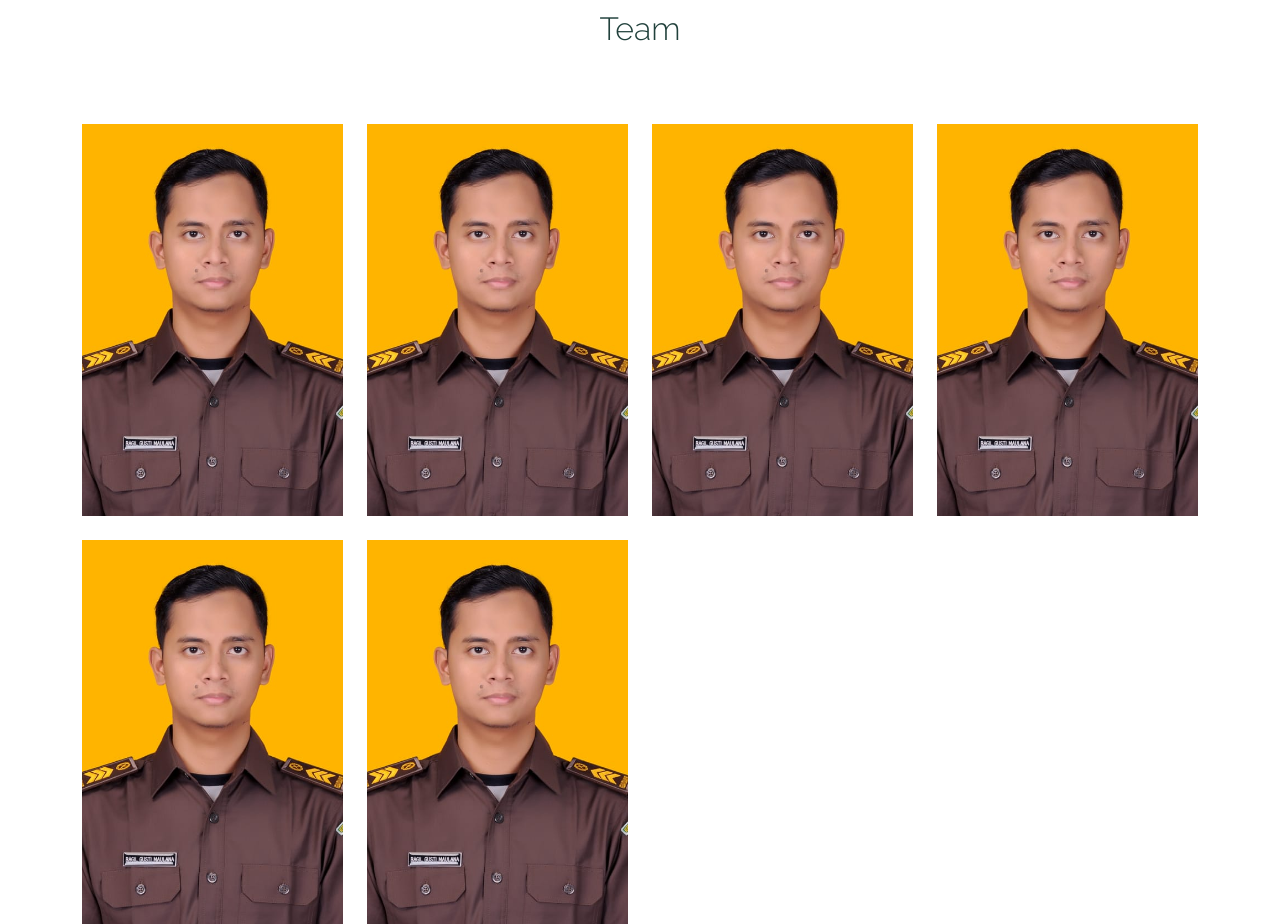
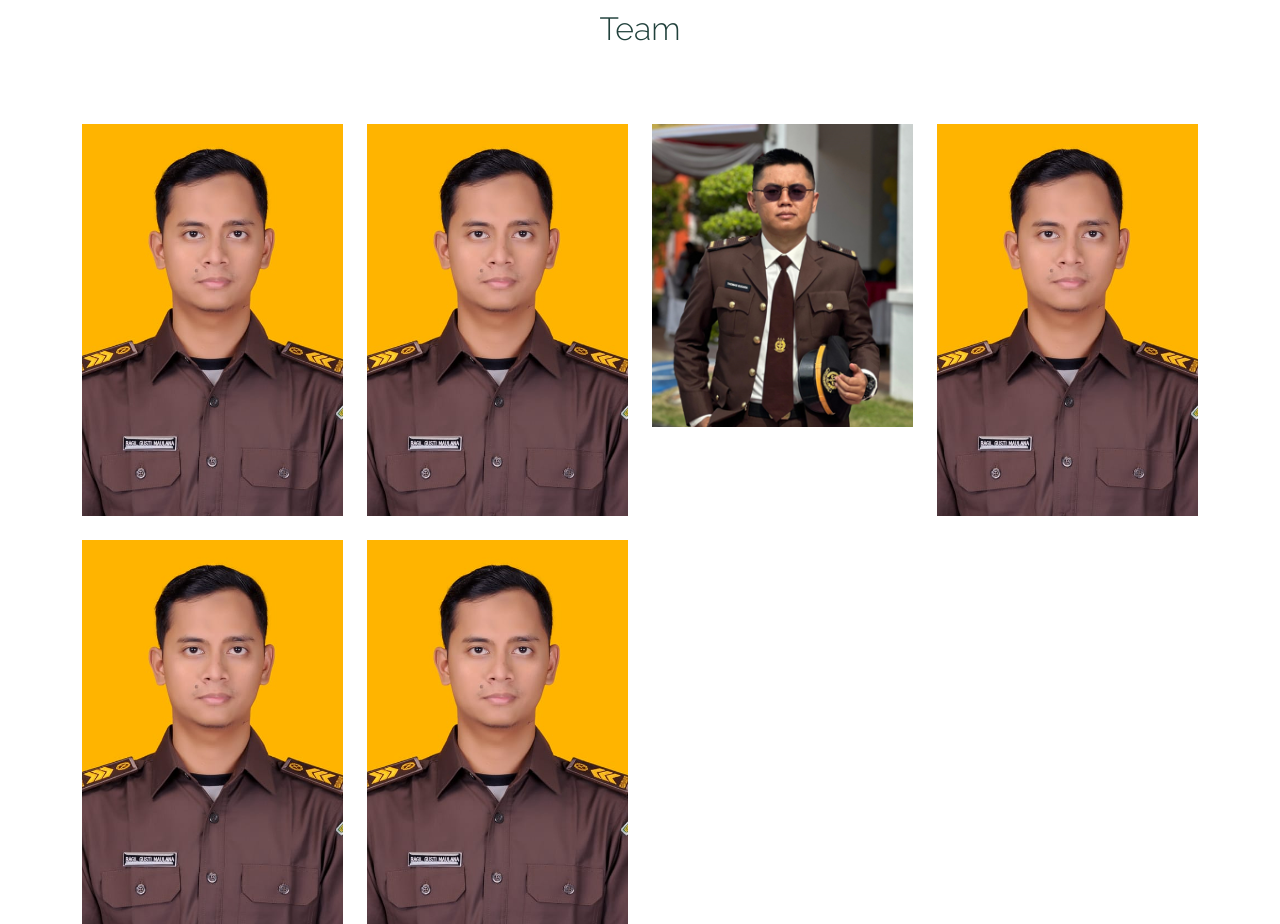
Before and after one commit to aindra-ai/intelkejaksaanacut, a plain HTML site: page index.html in a window 1280 px wide. Shown: the part 2560-3484 px from the top of the page. Drawn offline with Linux system fonts and the light colour scheme.

Commit message:
Update index.html

```diff
--- a/index.html
+++ b/index.html
@@ -225,7 +225,7 @@
 
           <div class="col-xl-3 col-lg-4 col-md-6" data-aos="fade-up" data-aos-delay="300">
             <div class="member">
-              <img src="assets/img/team/team-1_rg.jpg" class="img-fluid" alt="">
+              <img src="assets/img/team/tomas.jpg" class="img-fluid" alt="">
               <div class="member-info">
                 <div class="member-info-content">
                   <h4>Thomas Sugara</h4>
```
